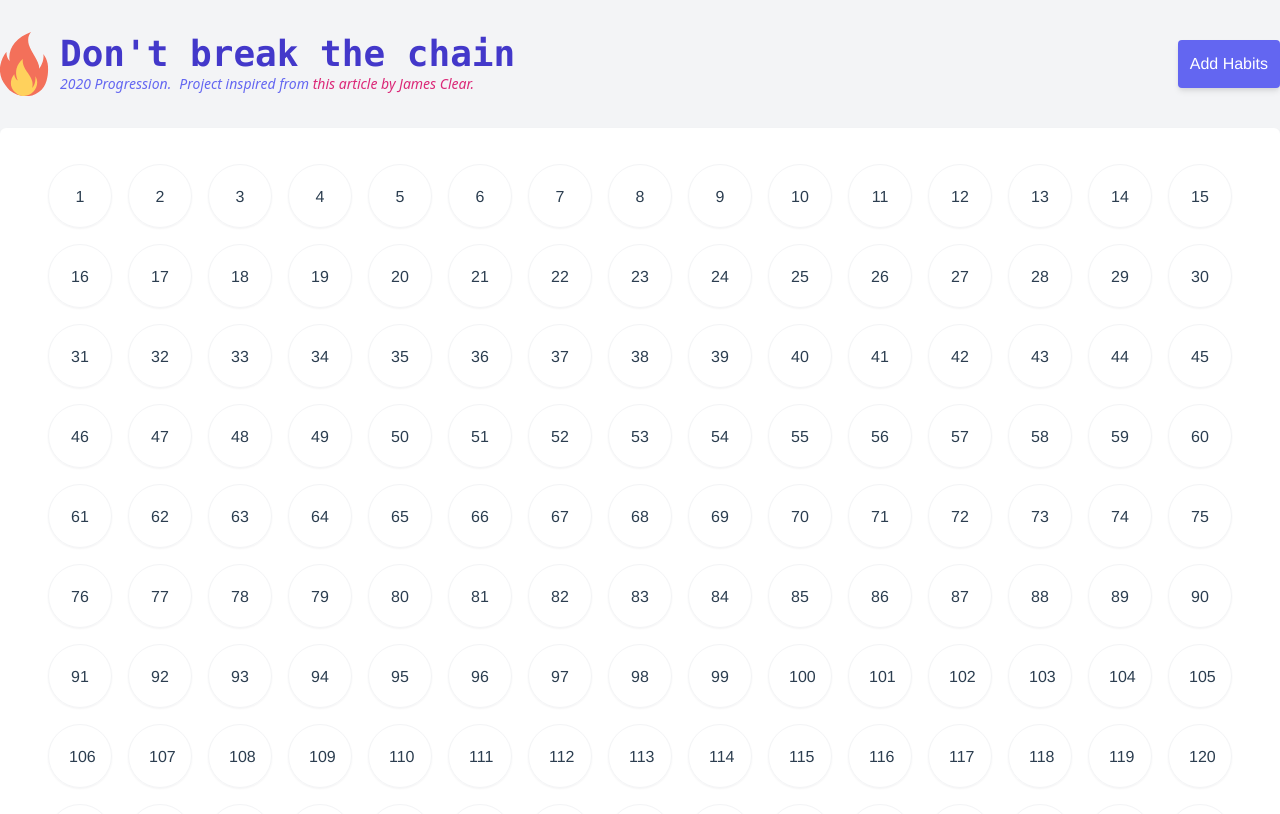
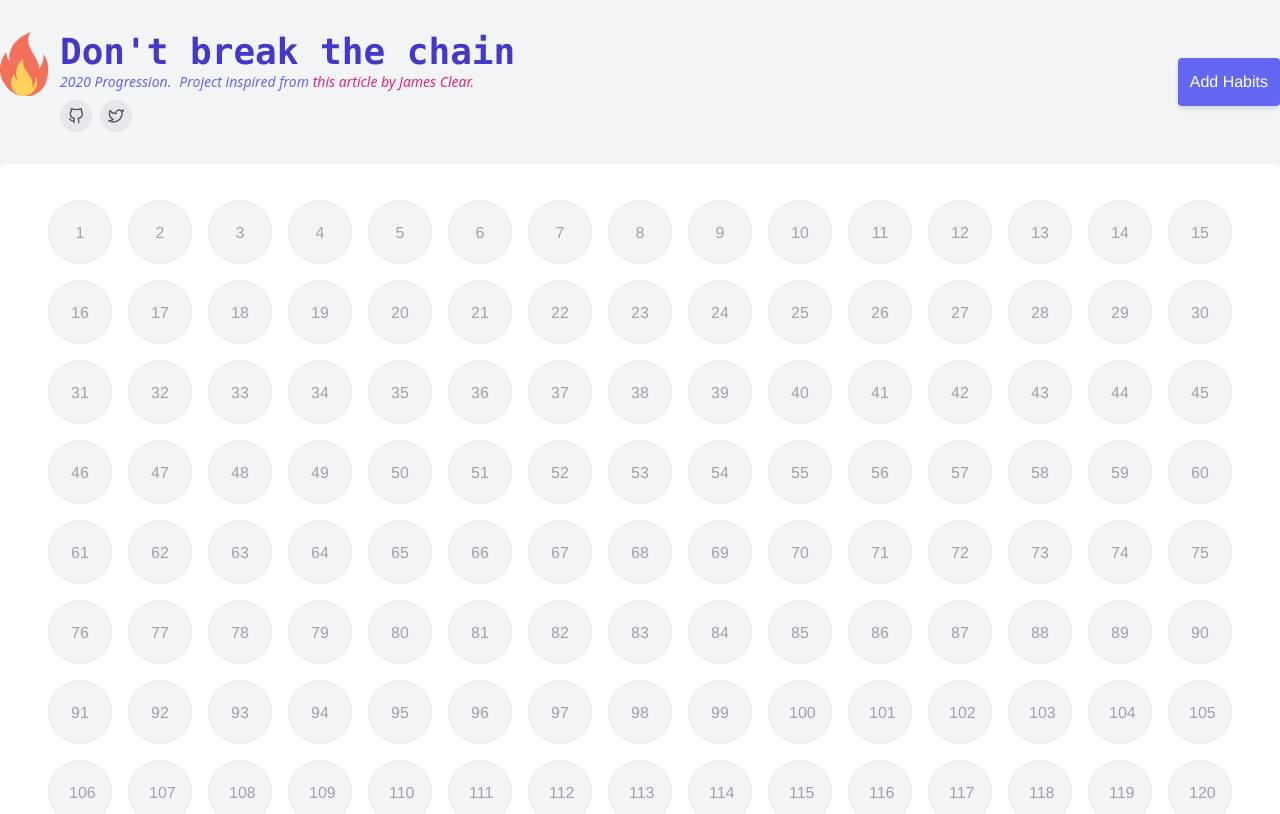
Before and after one commit to manask4/dontbreakthechain, a Vue app: page / in a window 1280 px wide. Shown: the top 814 px of the page. Built offline with nearby package versions, Linux system fonts and the light colour scheme.

Commit message:
update nav, add date validation

```diff
--- a/src/components/Calendar.vue
+++ b/src/components/Calendar.vue
@@ -14,8 +14,8 @@
     </div>
     <div class="flex flex-wrap justify-start px-10">
       <span
-        class="m-2 border border-gray-100 p-5 h-16 w-16 rounded-full shadow-sm hover:shadow-md cursor-pointer transition-all"
-        :class="habitDone(n) ? 'bg-green-300' : ''"
+        class="m-2 p-5 h-16 w-16 rounded-full border transition-all"
+        :class="{'bg-green-300': habitDone(n), 'bg-gray-100 text-gray-400': !isEnabled(n), 'cursor-pointer shadow-md hover:shadow-lg': isEnabled(n)}"
         v-for="n in 365"
         :key="n"
         @click="toggleHabitStreak(n)"
@@ -43,16 +43,34 @@ export default {
     }
   },
   methods: {
+    dateDiff() {
+      const dateObj = new Date();
+      const month = ("0" + dateObj.getMonth() + 1).slice(-2);
+      const day = ("0" + dateObj.getDate()).slice(-2);
+      const year = dateObj.getFullYear();
+      const currentDate = year + "-" + month + "-" + day;
+
+      const startDate  = '2021-01-01';
+      const diffInMs   = new Date(currentDate) - new Date(startDate)
+      const diffInDays = diffInMs / (1000 * 60 * 60 * 24) + 1;
+      return diffInDays;
+    },
     updateActiveHabit(habit) {
       this.activeHabit = habit;
     },
     toggleHabitStreak(day) {
-      this.$emit('toggleStreak', day, this.habitDone(day), this.activeHabit);
+      if (this.isEnabled(day)) {
+        this.$emit('toggleStreak', day, this.habitDone(day), this.activeHabit);
+      }
     },
     habitDone(day) {
       const habitData = this.habitStreak[this.activeHabit] ?? [];
       return habitData.includes(day);
     },
+    isEnabled(day) {
+      const currentDay = this.dateDiff();
+      return this.habits.length > 0 && currentDay >= day;
+    }
   },
   mounted() {
     this.activeHabit = this.defaultHabit;
--- a/src/components/Nav.vue
+++ b/src/components/Nav.vue
@@ -4,13 +4,13 @@
       <div
         class="container mx-auto flex flex-wrap py-8 px-4 md:px-0 flex-col md:flex-row justify-between items-center"
       >
-        <a
+        <div
           class="flex title-font font-medium items-center text-gray-900 mb-4 md:mb-0"
         >
           <svg
             xmlns="http://www.w3.org/2000/svg"
             viewBox="0 0 511.269 511.269"
-            class="w-16 h-16 text-white -ml-2"
+            class="w-16 h-16 text-white -ml-2 self-start"
           >
             <path
               d="M140.367 465.067C116.9 438.4 93.434 410.667 78.5 377.6c-14.933-35.2-19.2-75.733-11.733-114.133s24.533-74.667 49.067-105.6c-2.133 26.667 7.467 54.4 25.6 74.667-10.667-51.2 6.4-106.667 40.533-147.2S263.034 18.133 312.1 0c-24.533 25.6-27.733 66.133-18.133 100.267 9.6 34.133 29.867 64 48 94.933 18.133 30.933 35.2 62.933 36.267 98.133 9.6-18.133 20.267-36.267 26.667-56.533 6.4-20.267 9.6-41.6 4.267-61.867 19.2 23.467 29.867 46.933 35.2 76.8 5.333 29.867 4.267 60.8 1.067 90.667-4.267 33.067-12.8 67.2-30.933 94.933-21.333 33.067-55.467 56.533-92.8 69.333C255.567 518.4 190.5 508.8 140.367 465.067z"
@@ -22,11 +22,16 @@
             />
           </svg>
           <div class="flex flex-col items-start">
-            <span class="ml-1 text-xl md:text-4xl font-mono font-black text-indigo-700"
+            <span
+              class="ml-1 text-xl md:text-4xl font-mono font-black text-indigo-700"
               >Don't break the chain</span
             >
-            <div class="flex flex-col md:flex-row items-start ml-1 text-sm font-sans italic text-indigo-500">
-              <span class="mr-2">{{ new Date().getFullYear() }} Progression.</span>
+            <div
+              class="flex flex-col md:flex-row items-start ml-1 text-sm font-sans italic text-indigo-500"
+            >
+              <span class="mr-2"
+                >{{ new Date().getFullYear() }} Progression.</span
+              >
               <span
                 >Project inspired from
                 <a
@@ -37,8 +42,46 @@
                 ></span
               >
             </div>
+            <div class="flex mt-2 ml-1 text-gray-600">
+              <a target="_blank" href="https://github.com/manask4/dontbreakthechain" class="bg-gray-200 rounded-full p-2">
+                <svg
+                  xmlns="http://www.w3.org/2000/svg"
+                  width="24"
+                  height="24"
+                  viewBox="0 0 24 24"
+                  fill="none"
+                  stroke="currentColor"
+                  stroke-width="2"
+                  stroke-linecap="round"
+                  stroke-linejoin="round"
+                  class="feather feather-github h-4 w-4"
+                >
+                  <path
+                    d="M9 19c-5 1.5-5-2.5-7-3m14 6v-3.87a3.37 3.37 0 0 0-.94-2.61c3.14-.35 6.44-1.54 6.44-7A5.44 5.44 0 0 0 20 4.77 5.07 5.07 0 0 0 19.91 1S18.73.65 16 2.48a13.38 13.38 0 0 0-7 0C6.27.65 5.09 1 5.09 1A5.07 5.07 0 0 0 5 4.77a5.44 5.44 0 0 0-1.5 3.78c0 5.42 3.3 6.61 6.44 7A3.37 3.37 0 0 0 9 18.13V22"
+                  ></path>
+                </svg>
+              </a>
+              <a target="_blank" href="https://twitter.com/manask18" class="ml-2 bg-gray-200 rounded-full p-2">
+                <svg
+                  xmlns="http://www.w3.org/2000/svg"
+                  width="24"
+                  height="24"
+                  viewBox="0 0 24 24"
+                  fill="none"
+                  stroke="currentColor"
+                  stroke-width="2"
+                  stroke-linecap="round"
+                  stroke-linejoin="round"
+                  class="feather feather-twitter h-4 w-4"
+                >
+                  <path
+                    d="M23 3a10.9 10.9 0 0 1-3.14 1.53 4.48 4.48 0 0 0-7.86 3v1A10.66 10.66 0 0 1 3 4s-4 9 5 13a11.64 11.64 0 0 1-7 2c9 5 20 0 20-11.5a4.5 4.5 0 0 0-.08-.83A7.72 7.72 0 0 0 23 3z"
+                  ></path>
+                </svg>
+              </a>
+            </div>
           </div>
-        </a>
+        </div>
         <button
           @click="toggleDialog"
           class="inline-flex items-center text-white bg-indigo-500 border-0 p-3 focus:outline-none hover:bg-indigo-400 shadow-md hover:shadow-lg transition-all rounded text-base mt-4 md:mt-0"
```
